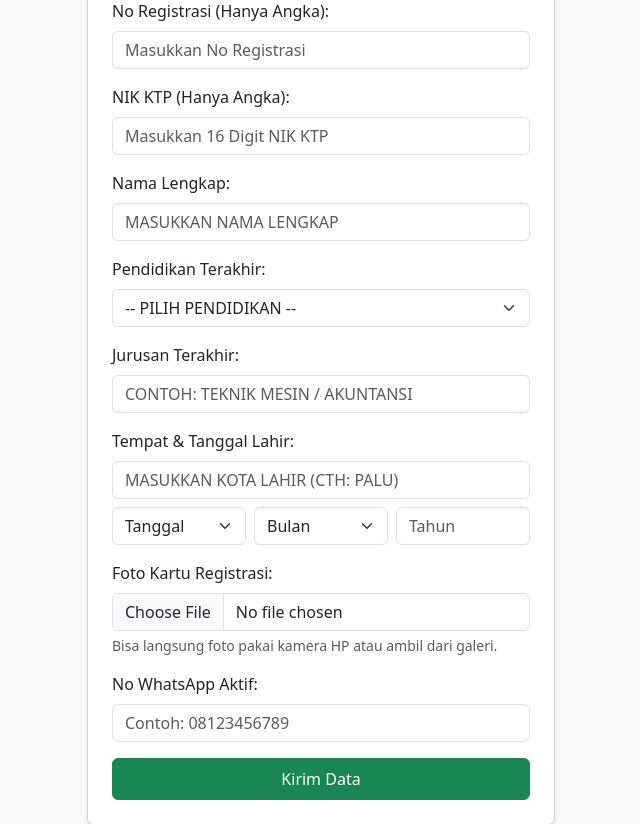
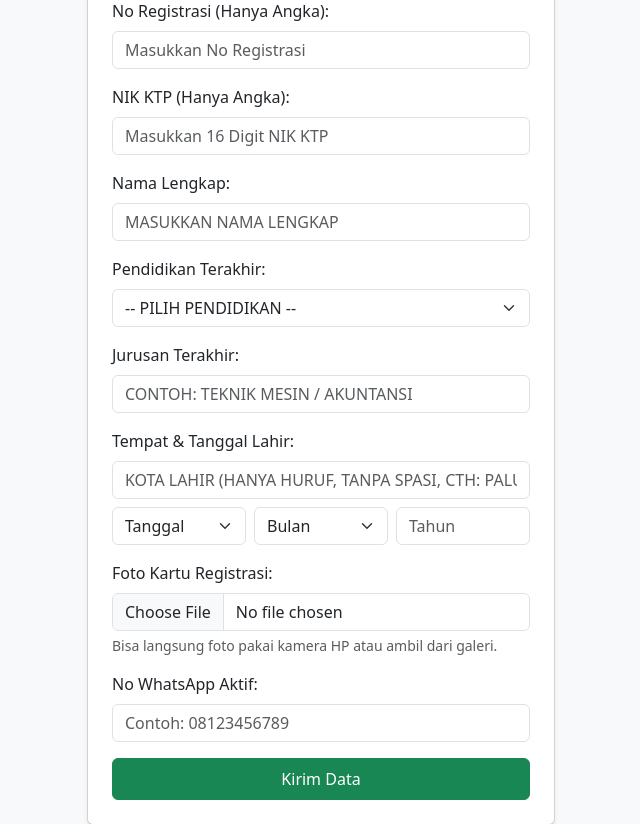
Before and after one commit to urusaitomodachi-design/sistem-rekrutment, a Flask app: template templates/form.html in a window 1280 px wide. Shown: the part 179-1003 px from the top of the page, without its empty margins (319-959 px from the left). Run offline with Flask 3, Linux system fonts and the light colour scheme; the template is opened without the code that fills it, so the values that code supplies are empty; some libraries are stand-ins or nearby versions.

Commit message:
Update form.html

```diff
--- a/templates/form.html
+++ b/templates/form.html
@@ -53,8 +53,9 @@
                 <div class="mb-3">
                     <label class="form-label">Tempat & Tanggal Lahir:</label>
                     <div class="row g-2">
+                        <!-- Input Tempat Lahir: Hanya Huruf, Tanpa Angka, Tanpa Spasi, Tanpa Tanda Baca -->
                         <div class="col-12">
-                            <input type="text" name="birth_place" class="form-control text-uppercase" placeholder="Masukkan Kota Lahir (Cth: PALU)" required>
+                            <input type="text" name="birth_place" class="form-control text-uppercase" placeholder="Kota Lahir (Hanya Huruf, Tanpa Spasi, Cth: PALU)" oninput="this.value = this.value.replace(/[^A-Za-z]/g, '').toUpperCase()" required>
                         </div>
                         <div class="col-4">
                             <select name="birth_day" class="form-select" required>
@@ -100,7 +101,7 @@
         </div>
     </div>
 
-    <!-- Bootstrap Modal Konfirmasi dengan Animasi Loading -->
+    <!-- Bootstrap Modal Konfirmasi Kirim Data -->
     <div class="modal fade" id="confirmModal" tabindex="-1" aria-labelledby="confirmModalLabel" aria-hidden="true">
         <div class="modal-dialog modal-dialog-centered">
             <div class="modal-content">
@@ -113,9 +114,7 @@
                 </div>
                 <div class="modal-footer">
                     <button type="button" class="btn btn-secondary btn-sm" data-bs-dismiss="modal">Cek Kembali</button>
-                    <button type="button" class="btn btn-success btn-sm" id="confirmSubmitBtn">
-                        Ya, Kirim Data
-                    </button>
+                    <button type="button" class="btn btn-success btn-sm" id="confirmSubmitBtn">Ya, Kirim Data</button>
                 </div>
             </div>
         </div>
@@ -144,7 +143,6 @@
             isConfirmed = true;
             confirmModal.hide();
 
-            // Ubah tombol utama menjadi animasi loading (spinner)
             submitBtn.disabled = true;
             submitBtn.innerHTML = `
                 <span class="spinner-border spinner-border-sm" role="status" aria-hidden="true"></span>
```
